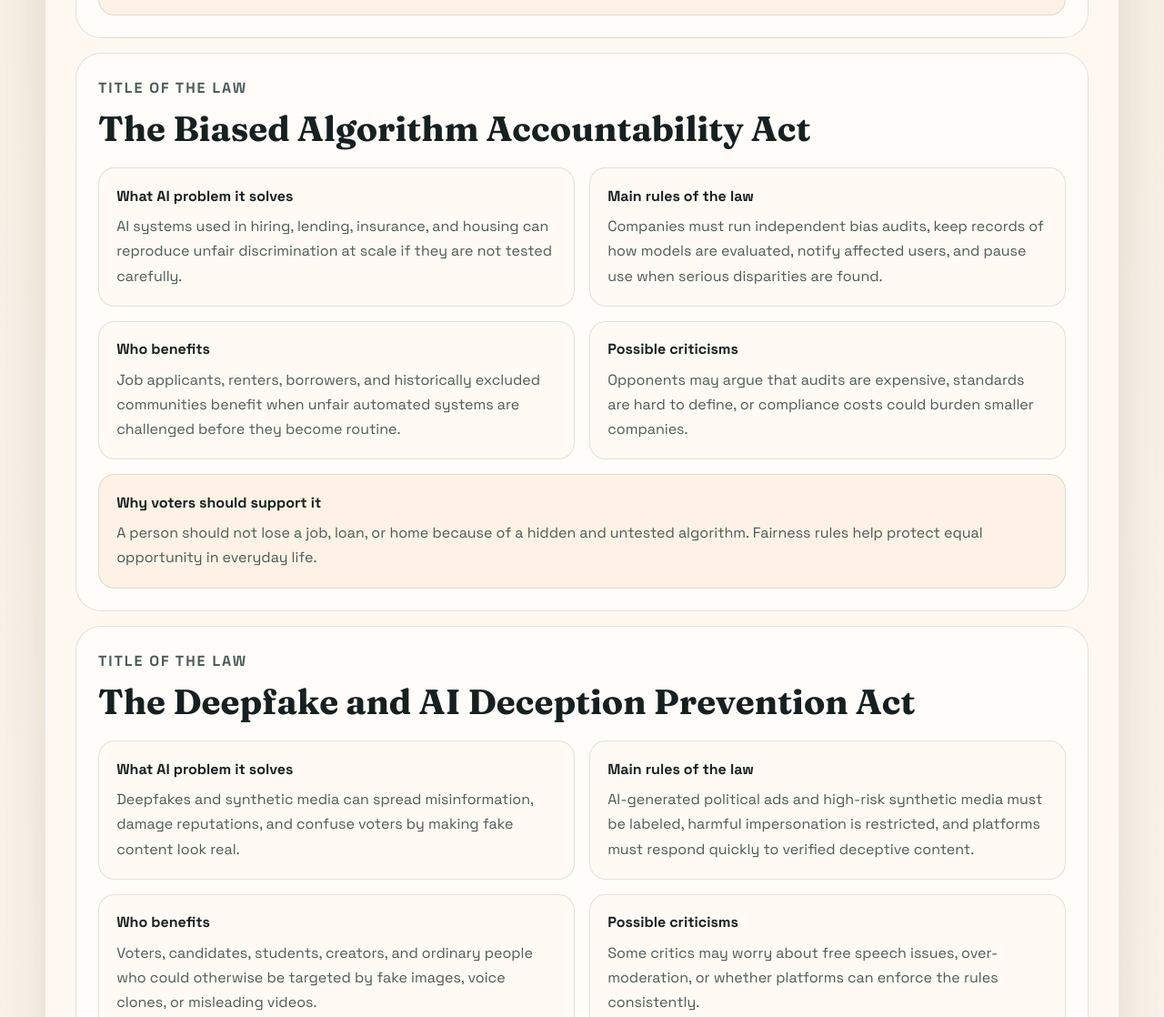
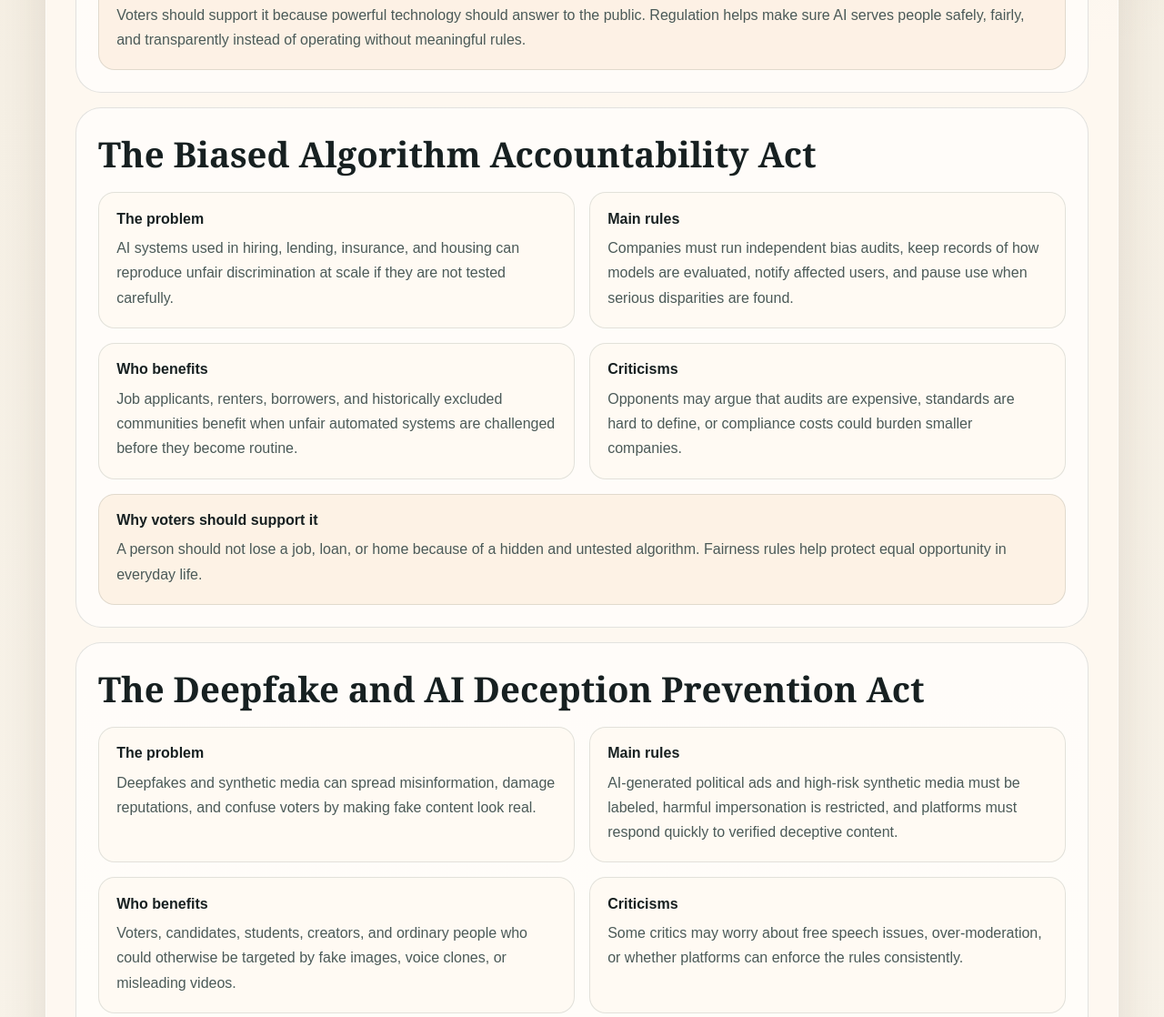
Before and after one commit to 27007scs/27007scs.github.io, a website: page index.html in a window 1280 px wide. Shown: the part 1682-2800 px from the top of the page at 91% size. Drawn offline with Linux system fonts and the light colour scheme.

Commit message:
Add files via upload

```diff
--- a/index.html
+++ b/index.html
@@ -7,12 +7,6 @@
     <meta
       name="description"
       content="A public-interest website advocating for practical AI laws that protect people, require transparency, and keep human rights at the center."
-    />
-    <link rel="preconnect" href="https://fonts.googleapis.com" />
-    <link rel="preconnect" href="https://fonts.gstatic.com" crossorigin />
-    <link
-      href="https://fonts.googleapis.com/css2?family=Space+Grotesk:wght@400;500;700&family=Fraunces:opsz,wght@9..144,600;9..144,700&display=swap"
-      rel="stylesheet"
     />
     <link rel="stylesheet" href="styles.css" />
   </head>
@@ -60,11 +54,10 @@
           </div>
 
           <article class="law-card">
-            <p class="law-label">Title of the law</p>
             <h3>The AI Regulation and Public Protection Act</h3>
             <div class="law-grid">
               <div class="law-item">
-                <h4>What AI problem it solves</h4>
+                <h4>The problem</h4>
                 <p>
                   AI is growing faster than the rules around it. Without clear
                   regulation, companies and institutions can deploy powerful AI
@@ -72,7 +65,7 @@
                 </p>
               </div>
               <div class="law-item">
-                <h4>Main rules of the law</h4>
+                <h4>Main rules</h4>
                 <p>
                   High-risk AI systems must be registered, tested for safety and
                   bias, clearly disclosed to the public, and subject to human
@@ -88,7 +81,7 @@
                 </p>
               </div>
               <div class="law-item">
-                <h4>Possible criticisms</h4>
+                <h4>Criticisms</h4>
                 <p>
                   Critics may argue that regulation slows innovation, creates new
                   compliance costs, or makes it harder for companies to compete
@@ -108,11 +101,10 @@
           </article>
 
           <article class="law-card">
-            <p class="law-label">Title of the law</p>
             <h3>The Biased Algorithm Accountability Act</h3>
             <div class="law-grid">
               <div class="law-item">
-                <h4>What AI problem it solves</h4>
+                <h4>The problem</h4>
                 <p>
                   AI systems used in hiring, lending, insurance, and housing can
                   reproduce unfair discrimination at scale if they are not tested
@@ -120,7 +112,7 @@
                 </p>
               </div>
               <div class="law-item">
-                <h4>Main rules of the law</h4>
+                <h4>Main rules</h4>
                 <p>
                   Companies must run independent bias audits, keep records of how
                   models are evaluated, notify affected users, and pause use when
@@ -136,7 +128,7 @@
                 </p>
               </div>
               <div class="law-item">
-                <h4>Possible criticisms</h4>
+                <h4>Criticisms</h4>
                 <p>
                   Opponents may argue that audits are expensive, standards are hard
                   to define, or compliance costs could burden smaller companies.
@@ -154,18 +146,17 @@
           </article>
 
           <article class="law-card">
-            <p class="law-label">Title of the law</p>
             <h3>The Deepfake and AI Deception Prevention Act</h3>
             <div class="law-grid">
               <div class="law-item">
-                <h4>What AI problem it solves</h4>
+                <h4>The problem</h4>
                 <p>
                   Deepfakes and synthetic media can spread misinformation, damage
                   reputations, and confuse voters by making fake content look real.
                 </p>
               </div>
               <div class="law-item">
-                <h4>Main rules of the law</h4>
+                <h4>Main rules</h4>
                 <p>
                   AI-generated political ads and high-risk synthetic media must be
                   labeled, harmful impersonation is restricted, and platforms must
@@ -181,7 +172,7 @@
                 </p>
               </div>
               <div class="law-item">
-                <h4>Possible criticisms</h4>
+                <h4>Criticisms</h4>
                 <p>
                   Some critics may worry about free speech issues, over-moderation,
                   or whether platforms can enforce the rules consistently.
--- a/styles.css
+++ b/styles.css
@@ -27,7 +27,7 @@ html {
 body {
   margin: 0;
   min-height: 100vh;
-  font-family: "Space Grotesk", sans-serif;
+  font-family: Arial, Helvetica, sans-serif;
   color: var(--text);
   background:
     radial-gradient(circle at top left, rgba(240, 178, 115, 0.45), transparent 28%),
@@ -147,7 +147,7 @@ h3 {
 
 h1,
 h2 {
-  font-family: "Fraunces", serif;
+  font-family: Georgia, "Times New Roman", serif;
   line-height: 1;
 }
 
@@ -263,19 +263,10 @@ h2 {
   margin-top: 1rem;
 }
 
-.law-label {
-  margin: 0 0 0.45rem;
-  color: var(--accent-deep);
-  text-transform: uppercase;
-  letter-spacing: 0.12em;
-  font-size: 0.78rem;
-  font-weight: 700;
-}
-
 .law-card h3 {
-  font-family: "Fraunces", serif;
+  font-family: Georgia, "Times New Roman", serif;
   font-size: clamp(1.8rem, 3vw, 2.7rem);
-  margin-bottom: 1.2rem;
+  margin-bottom: 1rem;
 }
 
 .law-grid {
@@ -377,7 +368,7 @@ h2 {
 
 .quote-block p {
   margin: 0;
-  font-family: "Fraunces", serif;
+  font-family: Georgia, "Times New Roman", serif;
   font-size: clamp(1.8rem, 4vw, 3rem);
   line-height: 1.1;
 }
```
